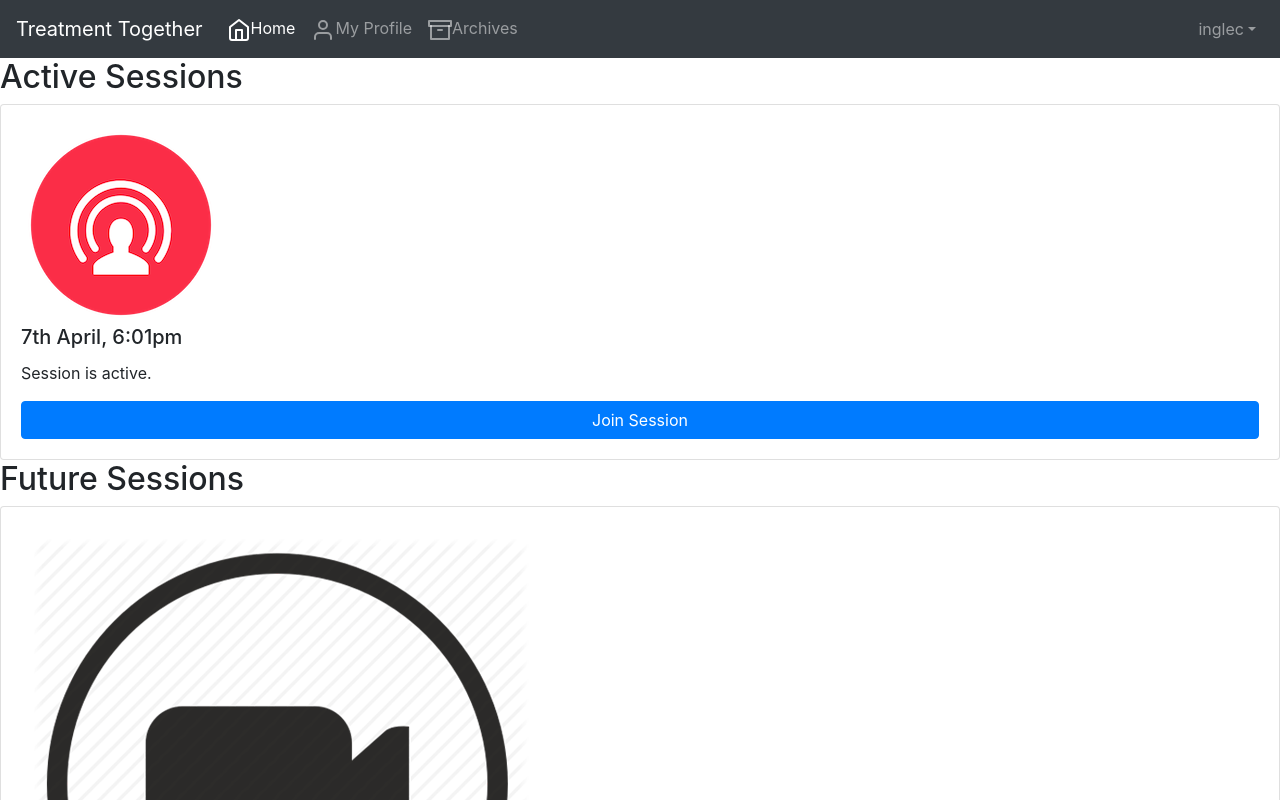
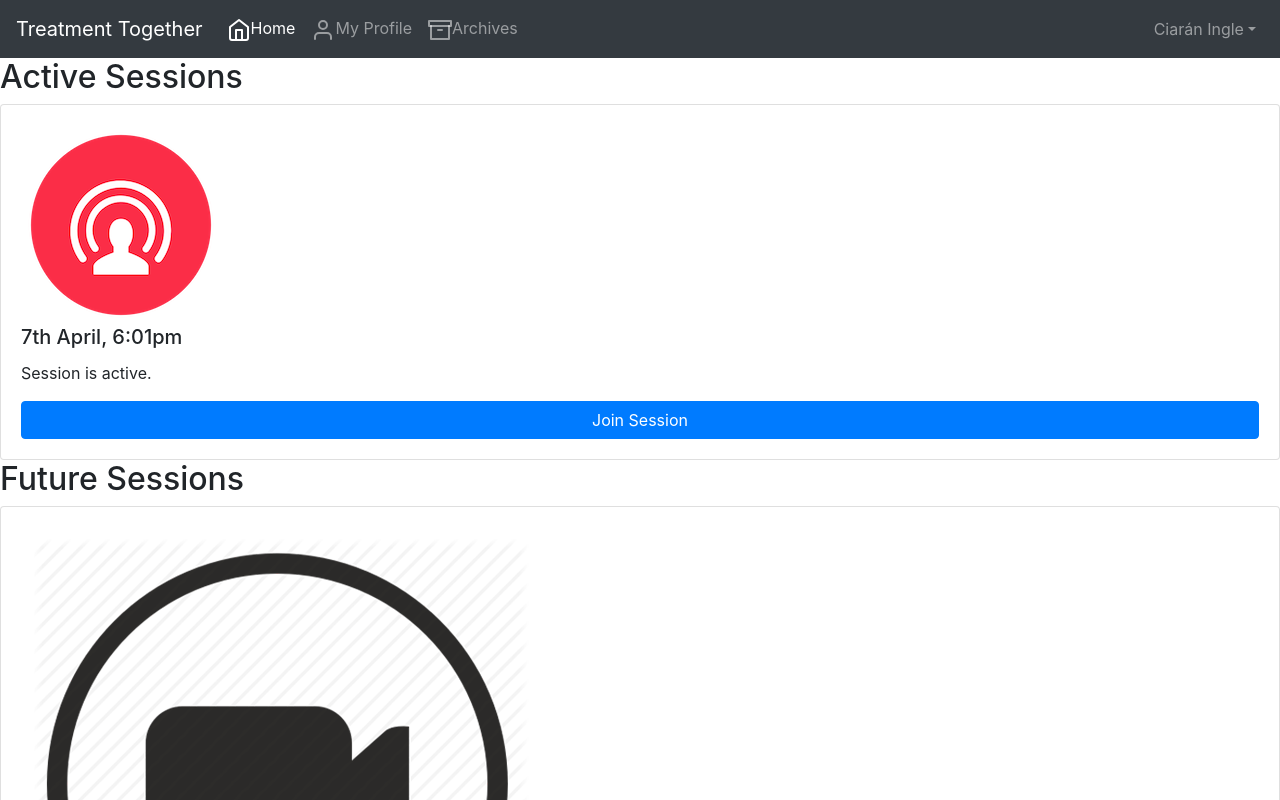
Before and after one commit to inglec/cs4098-team3-web-app, a React app: page / in a window 1280 px wide. Shown: the top 800 px of the page. Built offline with nearby package versions, Linux system fonts and the light colour scheme.

Commit message:
Navbar: Replace UID with name

```diff
--- a/src/components/Navbar/index.jsx
+++ b/src/components/Navbar/index.jsx
@@ -1,4 +1,3 @@
-import { get } from 'lodash/object';
 import PropTypes from 'prop-types';
 import React from 'react';
 import Nav from 'react-bootstrap/Nav';
@@ -20,10 +19,10 @@
   </Nav.Link>
 );
 
-const renderNavDropdown = (uid, push, onClickLogout) => (
+const renderNavDropdown = (uid, name, push, onClickLogout) => (
   uid
     ? (
-      <NavDropdown title={uid} alignRight>
+      <NavDropdown title={name || uid} alignRight>
         <NavDropdown.Item onClick={() => push('settings')}>
           <IconedText icon={SettingsIcon}>Settings</IconedText>
         </NavDropdown.Item>
@@ -42,8 +41,10 @@
     location: { pathname },
     onClickLogout,
     uid,
-    user,
+    user = {},
   } = props;
+
+  const { name, userType } = user;
 
   return (
     <Navbar bg="dark" variant="dark" expand="sm">
@@ -70,7 +71,7 @@
             )
           }
           {
-            get(user, 'userType') === 'admin'
+            userType === 'admin'
               ? renderNavLink(
                 '/groups',
                 <IconedText icon={GroupsIcon}>Group Management</IconedText>,
@@ -82,7 +83,7 @@
         </Nav>
 
         { /* Right-aligned section */ }
-        <Nav>{renderNavDropdown(uid, push, onClickLogout)}</Nav>
+        <Nav>{renderNavDropdown(uid, name, push, onClickLogout)}</Nav>
       </Navbar.Collapse>
     </Navbar>
   );
```
